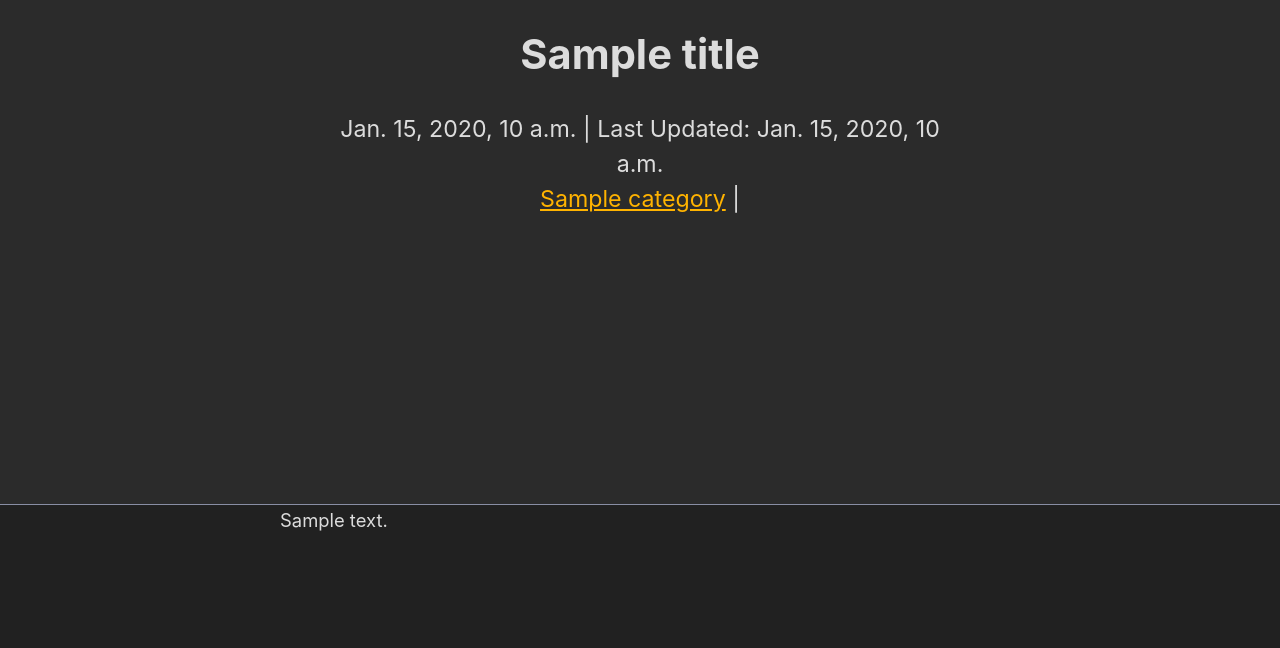
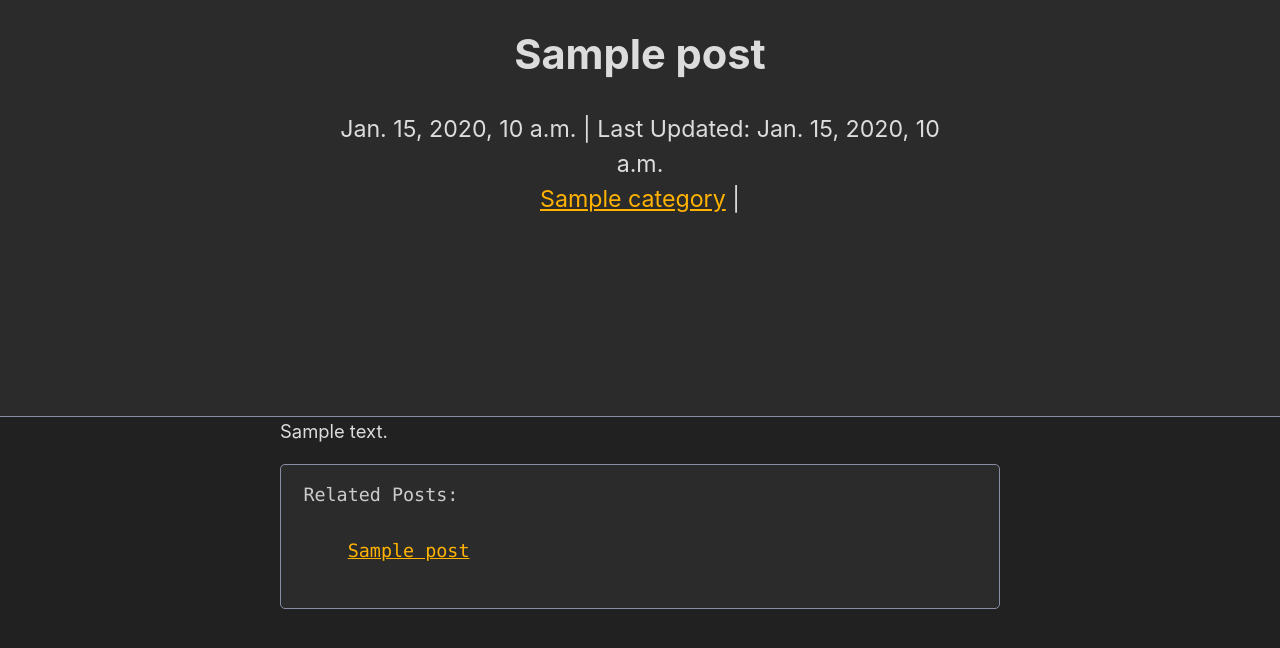
Before and after one commit to lalithbseervi/blog, a Django app: template blog/core/templates/core/blogpost.html in a window 1280 px wide. Shown: the top 648 px of the page. Run offline with Django 5.2, Linux system fonts and the light colour scheme; the template is opened without the code that fills it: most values are stand-ins (such as "Sample title", 1, 10 or a date in 2020).

Commit message:
Update blogpost.html

```diff
--- a/blog/core/templates/core/blogpost.html
+++ b/blog/core/templates/core/blogpost.html
@@ -26,18 +26,17 @@
 </style>
 {% block page_title %}
     <header>
-        <h2>{{ title }}</h2>
+        <h2>{{ post.title }}</h2>
 {% endblock page_title %}
 
 {% block page_content %}
         <p class="small">
-            {{ created_on }} | Last Updated: {{ last_modified }} </br>
-            {% for category in categories %}
+            {{ post.created_on }} | Last Updated: {{ post.last_modified }} </br>
+            {% for category in post.categories %}
                 <a href="{% url 'viewBlogByCategory' category %}">{{ category }}</a> |
             {% endfor %}</br>
                 {% if request.user.is_superuser %}
-                <a href="{% url 'editBlogPost' slug %}">Edit</a> |
-                <a href="{% url 'deleteBlogPost' slug %}">Delete</a> |
+                <a href="{% url 'editBlogPost' post.slug %}">Edit</a> |
                 <a href="{{ share_link }}">Share</a>
                 {% endif %}
         </p>
@@ -94,6 +93,9 @@
                 });
             </script>
         {% endif %}
-        <p>{{ body|safe}}</p>
+        <p>{{ post.body|safe}}</p>
+        <div class="related-posts">
+            <pre>Related Posts:<br><br>{% for post in related_posts %}    <a href="{% url 'viewBlog' post.slug %}" target="_blank">{{post.title}}</a><br><br>{% endfor %}</pre>
+        </div>
     </main>
 {% endblock page_content %}
```
